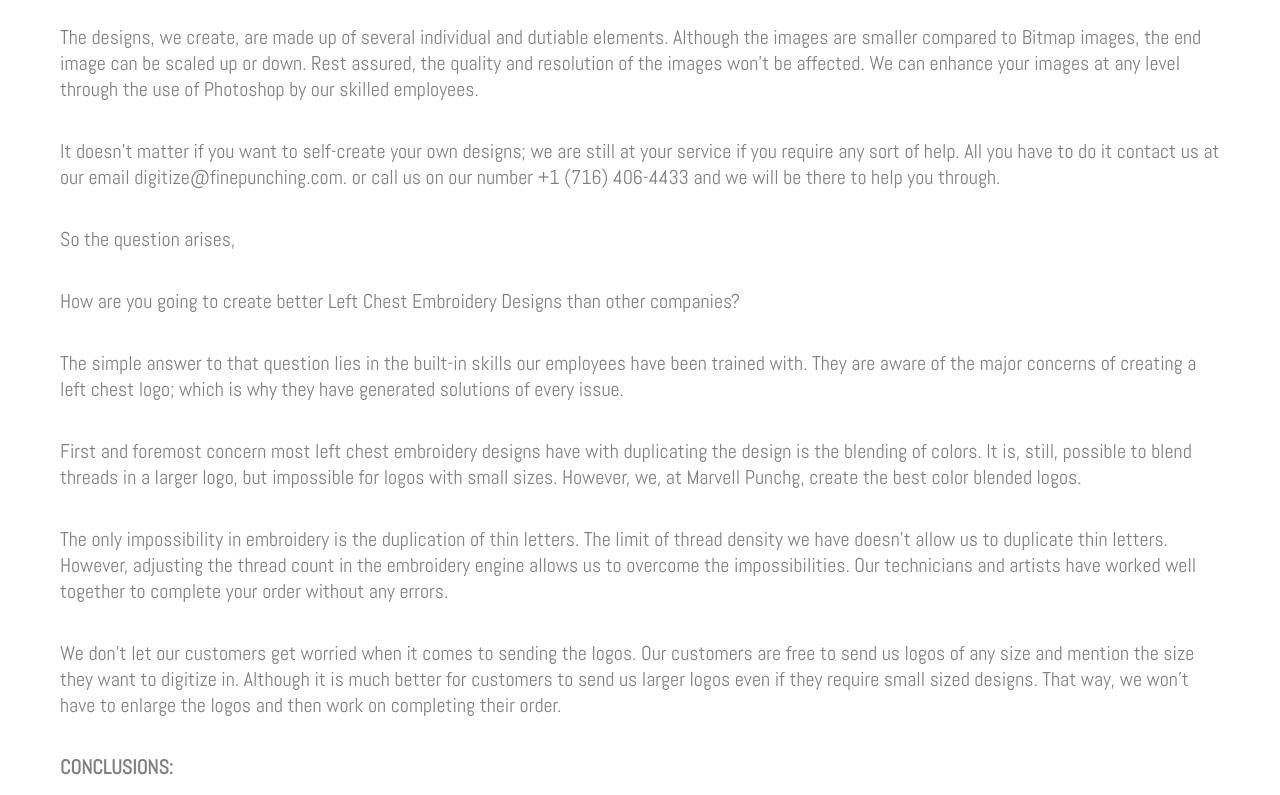
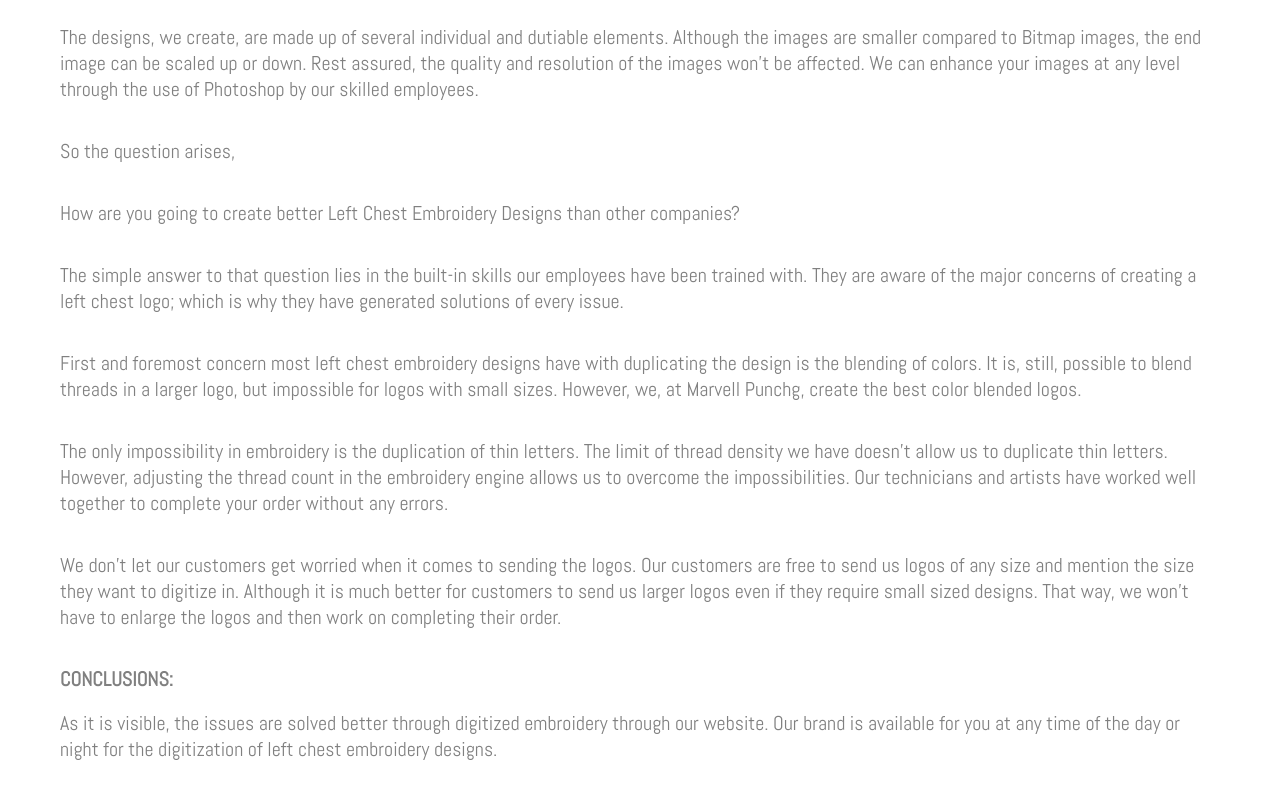
Before and after one commit to KinzaAft/MarvellPunch, a plain HTML site: page leftChest.html in a window 1280 px wide. Shown: the part 840-1635 px from the top of the page. Drawn offline with nearby package versions, Linux system fonts and the light colour scheme; a web font is replaced by a local one.

Commit message:
Update leftChest.html

```diff
--- a/leftChest.html
+++ b/leftChest.html
@@ -72,7 +72,6 @@
         <div class="para-div">
             <p class="para">You might wish to find a company that will bring the picture; you have in mind to life. To you I say, stop wondering and sign up on Marvell Punchg. Marvell Punchg dig deep down in your soul and extract the information you are trying to communication with us. Like caps, small letter, jacket pack embroidery designs, we have the resources and employees to produce the best-left chest embroidery designs, too.</p><br><br>
             <p class="para">The designs, we create, are made up of several individual and dutiable elements. Although the images are smaller compared to Bitmap images, the end image can be scaled up or down. Rest assured, the quality and resolution of the images won't be affected. We can enhance your images at any level through the use of Photoshop by our skilled employees.</p> <br><br>
-            <p class="para">It doesn't matter if you want to self-create your own designs; we are still at your service if you require any sort of help. All you have to do it contact us at our email digitize@finepunching.com. or call us on our number +1 (716) 406-4433 and we will be there to help you through.</p><br><br>
             <p class="para"> So the question arises,</p><br><br>
             <p class="para">How are you going to create better Left Chest Embroidery Designs than other companies?</p><br><br>
             <p class="para">The simple answer to that question lies in the built-in skills our employees have been trained with. They are aware of the major concerns of creating a left chest logo; which is why they have generated solutions of every issue.</p><br><br>
```
